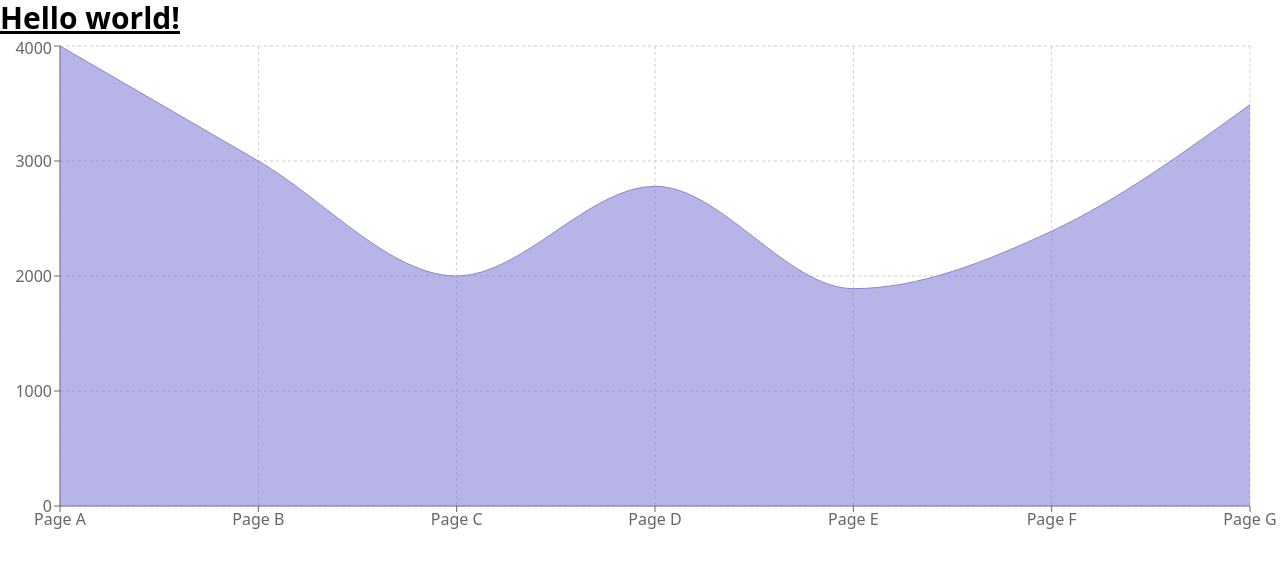
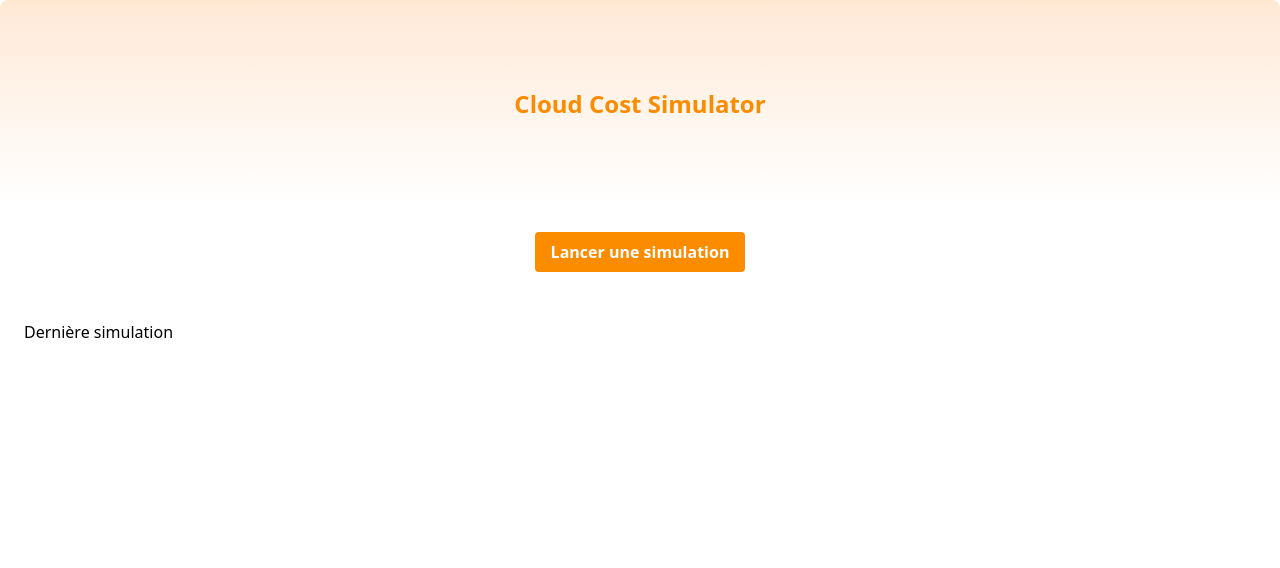
Before and after one commit to josueprlt/Cloud-simulator, a React (Vite) app in the folder app/: page / in a window 1280 px wide. Shown: the top 568 px of the page. Built offline with nearby package versions, Linux system fonts and the light colour scheme.

Commit message:
init app Josue branch

```diff
--- a/app/package.json
+++ b/app/package.json
@@ -14,6 +14,7 @@
     "react": "^19.1.1",
     "react-dom": "^19.1.1",
     "react-hook-form": "^7.63.0",
+    "react-router-dom": "^7.9.3",
     "recharts": "^3.2.1",
     "tailwindcss": "^4.1.13"
   },
--- a/app/src/App.jsx
+++ b/app/src/App.jsx
@@ -1,13 +1,18 @@
-import ChartComponent from "./components/ChartComponent"
+import {BrowserRouter as Router, Routes, Route} from 'react-router-dom';
+import DashboardPage from './pages/DashboardPage.jsx';
 
 function App() {
 
     return (
         <>
-            <h1 className="text-3xl font-bold underline">
-                Hello world!
-            </h1>
-            <ChartComponent/>
+            <Router>
+                <Routes>
+                    <Route path="/" element={<DashboardPage/>}/>
+                    <Route path="/simulator" element={<DashboardPage/>}/>
+                    <Route path="/results" element={<DashboardPage/>}/>
+                    <Route path="/historic" element={<DashboardPage/>}/>
+                </Routes>
+            </Router>
         </>
     )
 }
--- /dev/null
+++ b/app/src/pages/DashboardPage.jsx
@@ -0,0 +1,26 @@
+import React from "react";
+
+function DashboardPage() {
+    return (
+        <>
+            <div className="rounded-lg p-22 bg-gradient-to-b from-[#FB8C00]/20 to-white">
+                <h1 className="text-2xl text-center font-bold text-[#FB8C00]">
+                    Cloud Cost Simulator
+                </h1>
+            </div>
+
+            <div className="p-6 space-y-6">
+                <div className="flex justify-center">
+                    <a className="bg-[#FB8C00] hover:bg-[#FB8C00]/70 text-white font-bold py-2 px-4 rounded"
+                       href="/simulator">Lancer une simulation</a>
+                </div>
+            </div>
+
+            <div className="p-6 space-y-6">
+                <h3>Dernière simulation</h3>
+            </div>
+        </>
+    );
+}
+
+export default DashboardPage;
--- /dev/null
+++ b/app/src/pages/HistoricPage.jsx
@@ -0,0 +1,11 @@
+import React from "react";
+
+function HistoricPage() {
+    return (
+        <div className="p-6 space-y-6">
+            <h1 className="text-2xl font-bold">Historique</h1>
+        </div>
+    );
+}
+
+export default HistoricPage;
--- /dev/null
+++ b/app/src/pages/SimulationPage.jsx
@@ -0,0 +1,11 @@
+import React from "react";
+
+function HistoricPage() {
+    return (
+        <div className="p-6 space-y-6">
+            <h1 className="text-2xl font-bold">Historique</h1>
+        </div>
+    );
+}
+
+export default HistoricPage;
```
Also changed, not shown: 2 other files (tests, documents, lock files or other folders).
